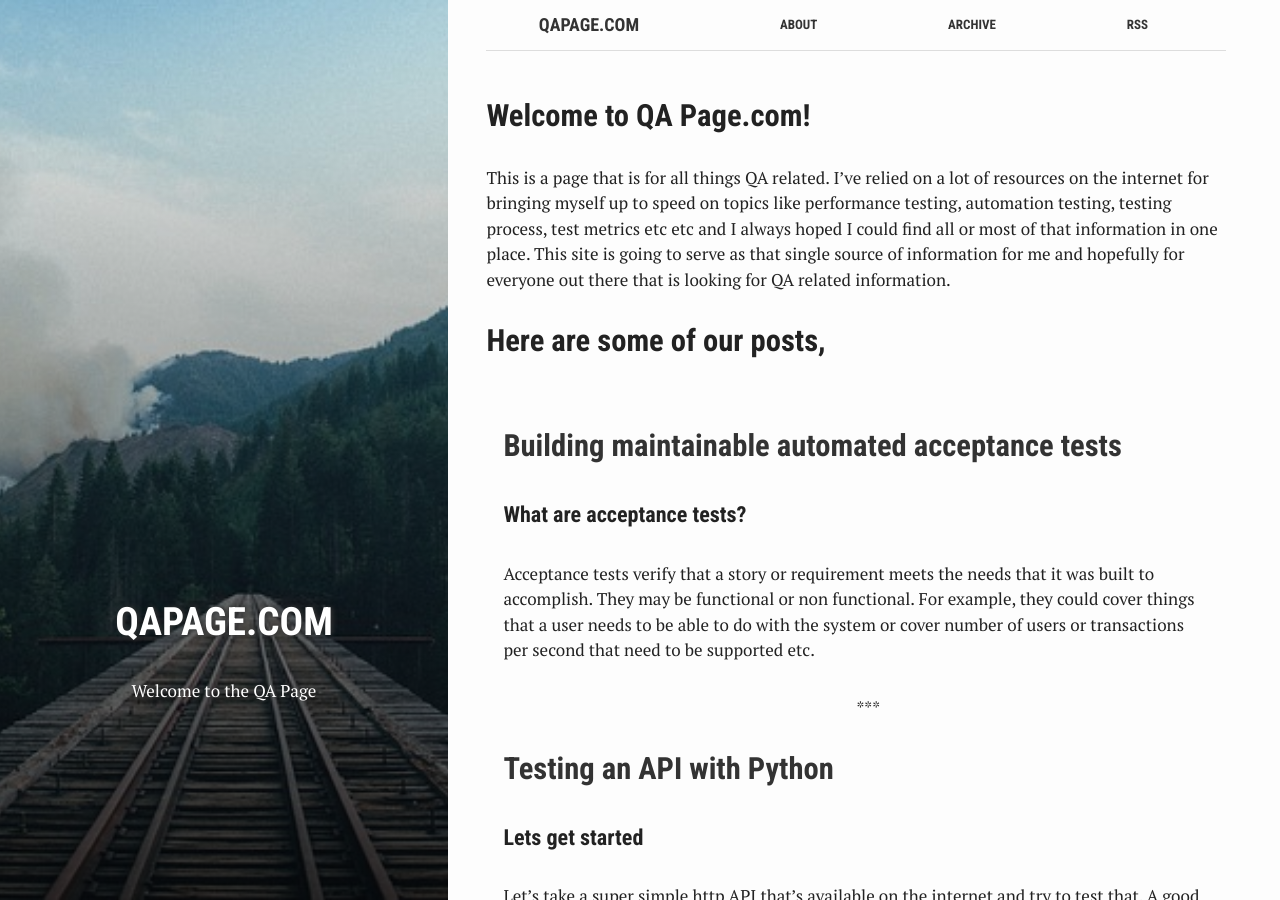
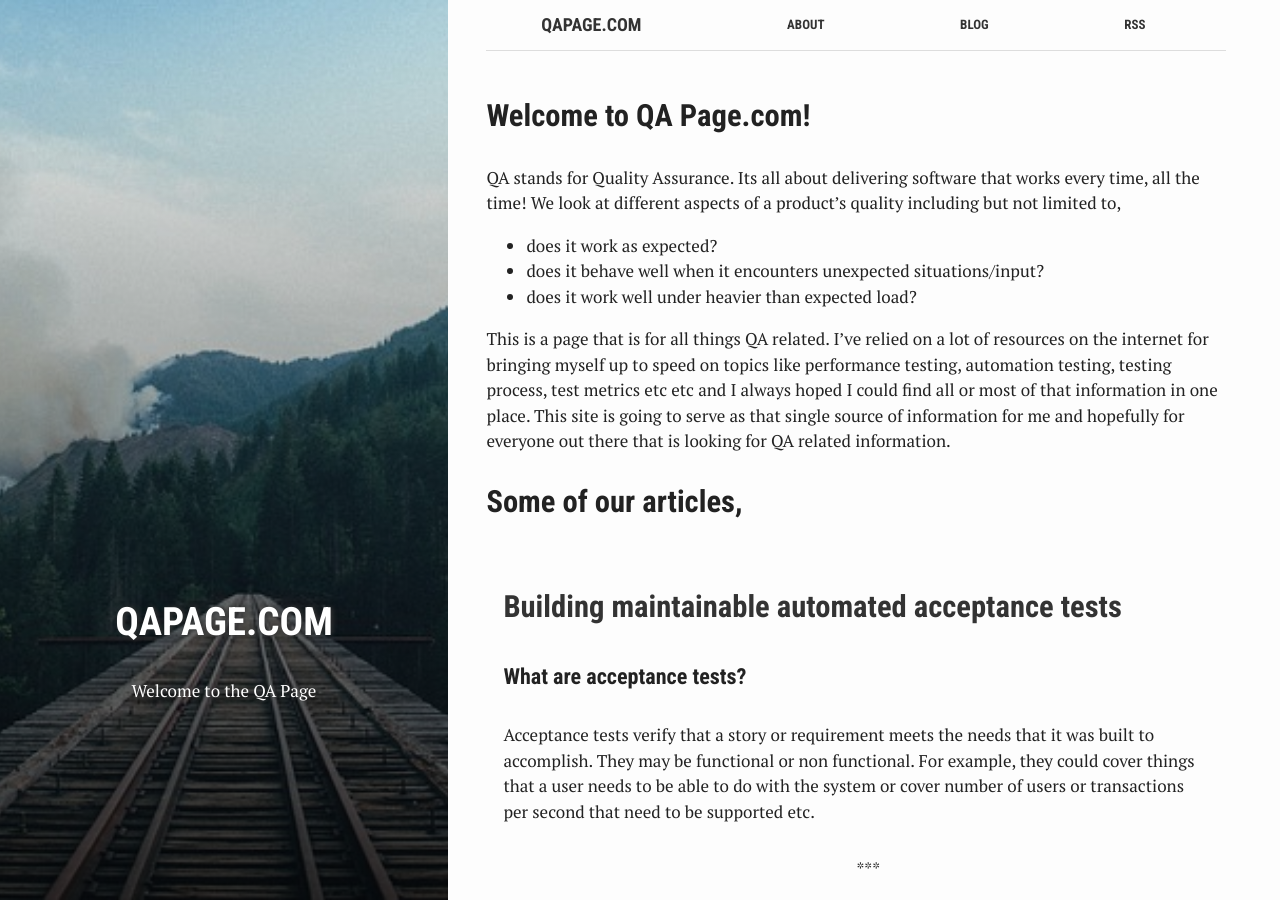
Before and after one commit to qapage/qapage.github.io, a Jekyll site: the page built from index.html, in a window 1280 px wide and 900 px high. Built offline with Jekyll 4.4.1, drawn with Linux system fonts in a browser that asks for light colours.

Commit message:
Changed archive heading to blog heading and added some more content to home page.

```diff
--- a/archive.md
+++ b/blog.md
@@ -2,10 +2,10 @@
 bg: "tag.jpg"
 layout: page
 permalink: /posts/
-title: "Archive"
+title: "Blog"
 crawlertitle: "All articles"
 summary: "All articles"
-active: archive
+active: blog
 ---
 
 {% for post in site.posts %}
--- a/index.html
+++ b/index.html
@@ -8,10 +8,19 @@ summary: "Welcome to the QA Page"
 
 <h2 class="post-title"> Welcome to QA Page.com!</h2>
 <div class="post-entry">
-  This is a page that is for all things QA related. I’ve relied on a lot of resources on the internet for bringing myself up to speed on topics like performance testing, automation testing, testing process, test metrics etc etc and I always hoped I could find all or most of that information in one place. This site is going to serve as that single source of information for me and hopefully for everyone out there that is looking for QA related information.
+QA stands for Quality Assurance. Its all about delivering software that works every time, all the time! We look at different aspects of a product’s quality including but not limited to,
+<br>
+
+<ul>
+  <li>does it work as expected?
+  <li>does it behave well when it encounters unexpected situations/input?
+  <li>does it work well under heavier than expected load?
+</ul>
+
+This is a page that is for all things QA related.  I’ve relied on a lot of resources on the internet for bringing myself up to speed on topics like performance testing, automation testing, testing process, test metrics etc etc and I always hoped I could find all or most of that information in one place. This site is going to serve as that single source of information for me and hopefully for everyone out there that is looking for QA related information.
 </div>
 
-<h2 class="post-title"> Here are some of our posts,</h2>
+<h2 class="post-title">Some of our articles,</h2>
 {% for post in site.posts limit: 5 %}
   <article class="index-page">
     <h2><a href="{{ post.url }}">{{ post.title }}</a></h2>
```
